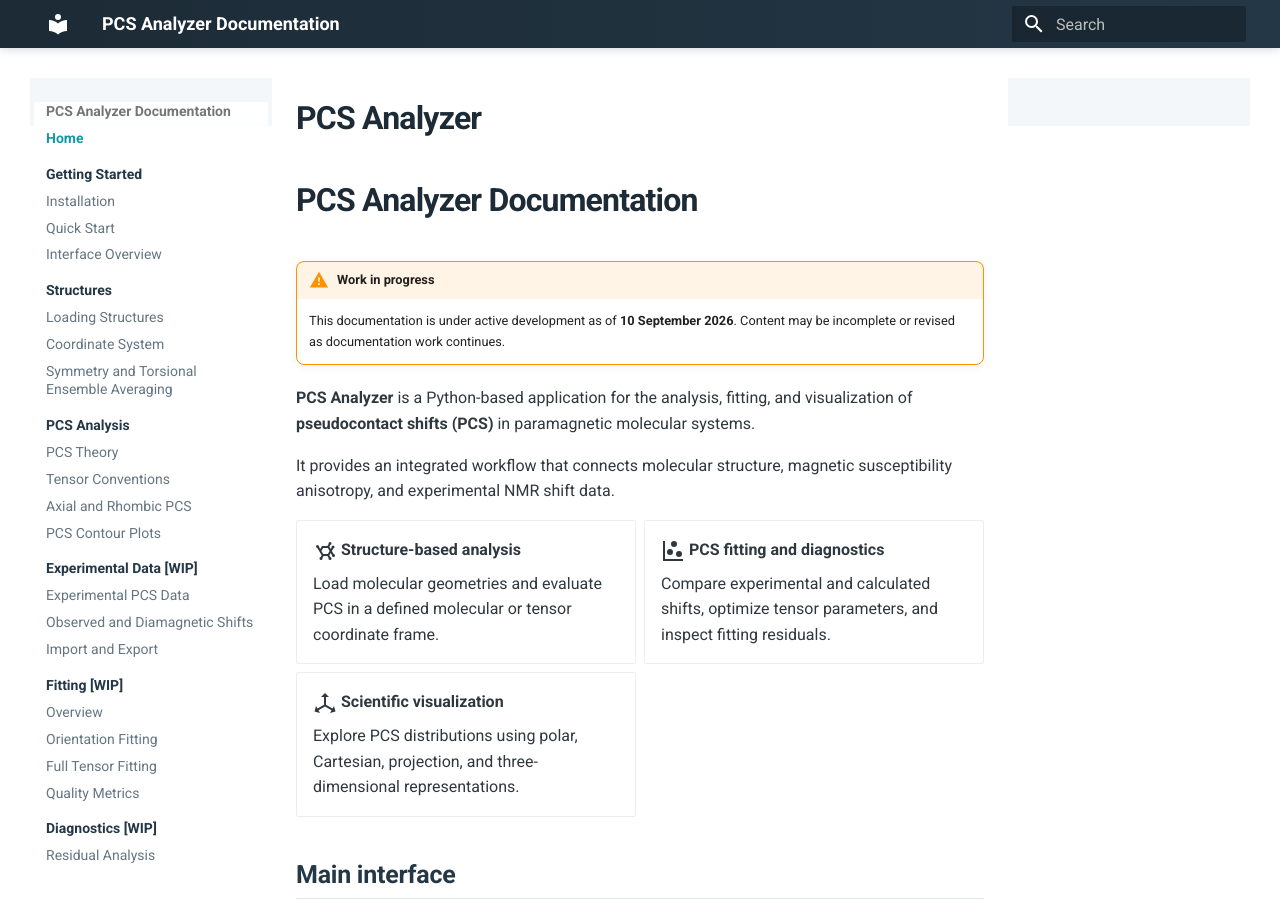
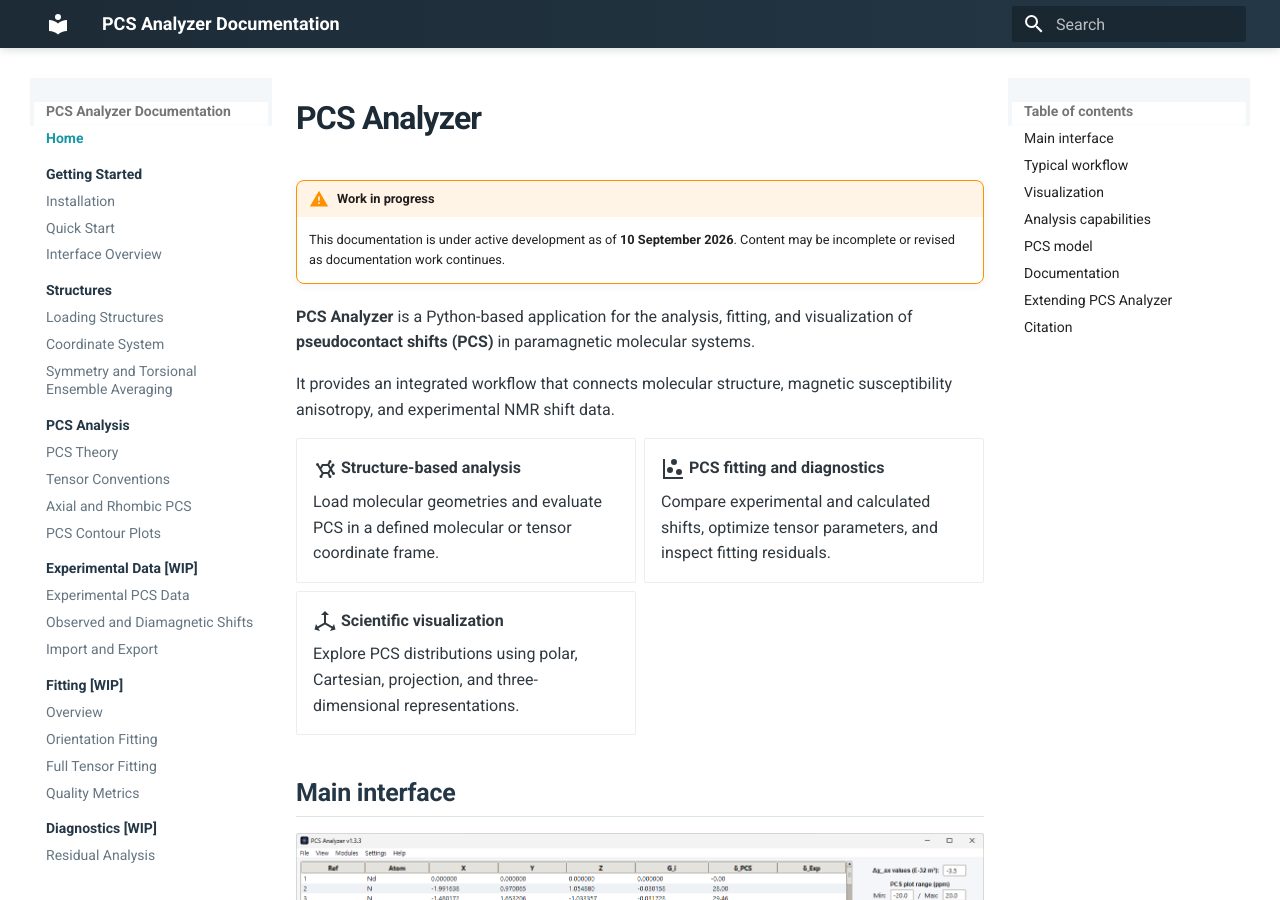
Before and after one commit to boseokhong/PCS-analyzer, an MkDocs documentation site: the page built from docs/index.md, in a window 1280 px wide and 900 px high. Built offline with MkDocs 1.6.1 and Material for MkDocs 9.7.7, drawn with Linux system fonts in a browser that asks for light colours; part of the change alters nothing that is shown.

```diff
--- a/docs/index.md
+++ b/docs/index.md
@@ -1,6 +1,4 @@
 # PCS Analyzer
-
-# PCS Analyzer Documentation
 
 !!! warning "Work in progress"
     This documentation is under active development as of **10 September 2026**. Content may be incomplete or revised as documentation work continues.
```
